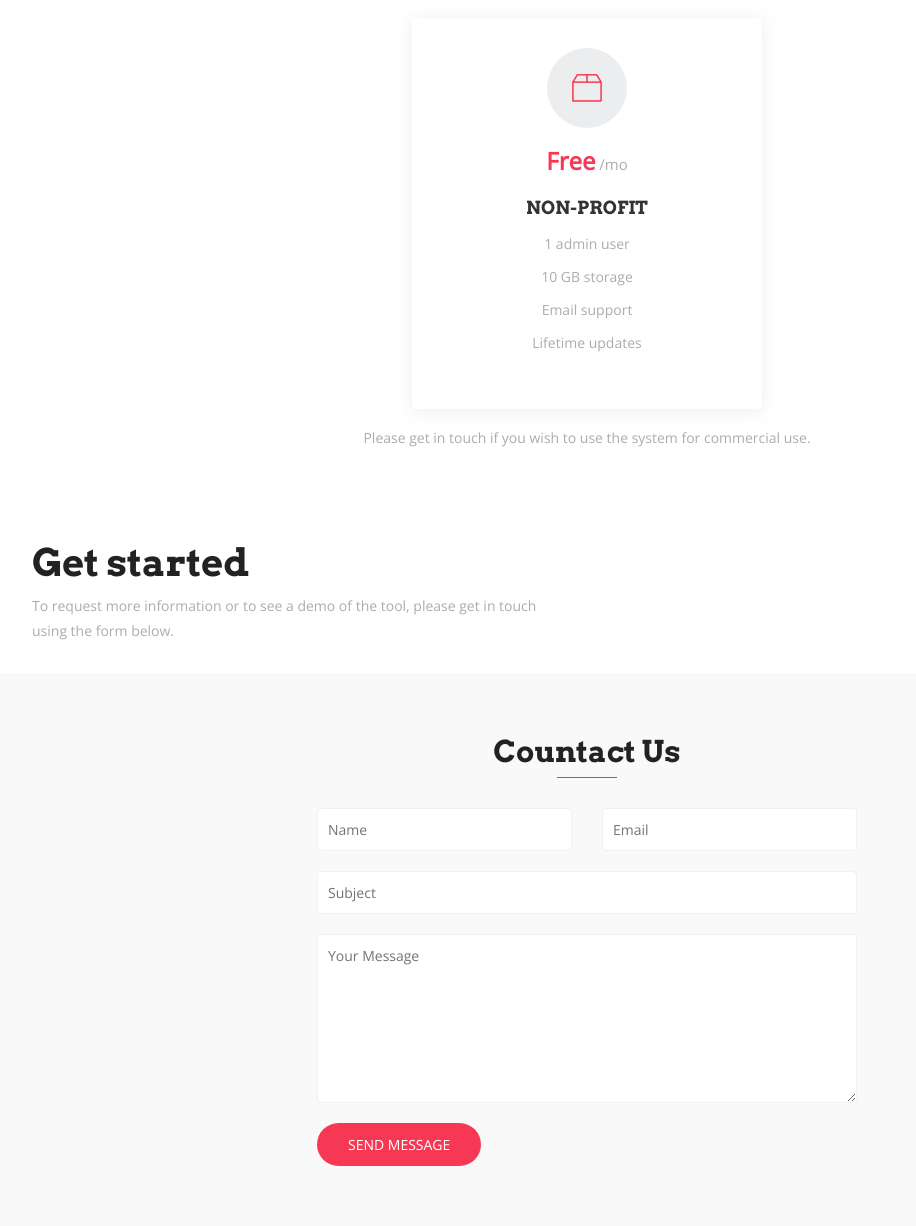
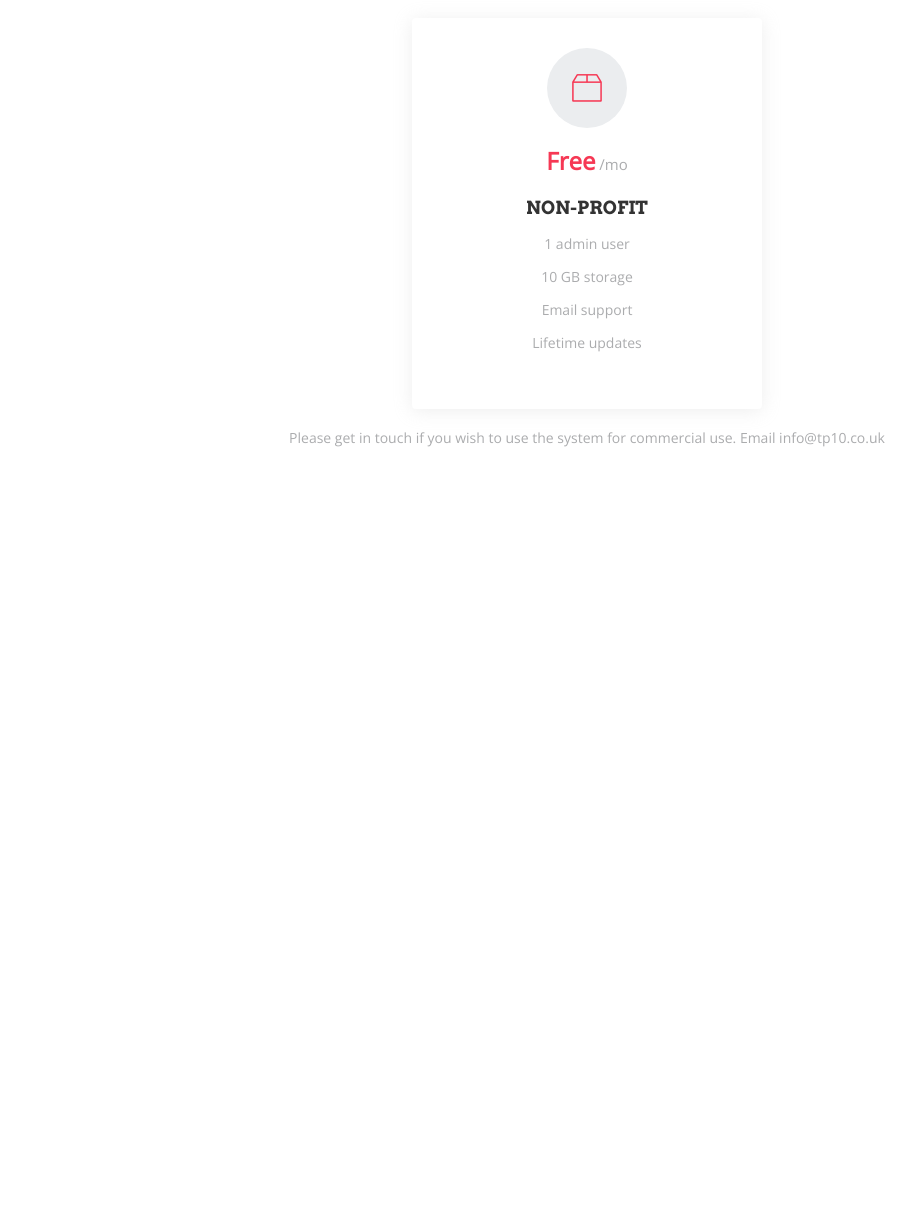
Before and after one commit to tp10/VolunteerManager, a plain HTML site: page index.html in a window 1280 px wide. Shown: the part 2276-3502 px from the top of the page, without its empty margins (53-969 px from the left). After the commit the page ends 2786 px from the top, so only its background shows below. Drawn offline with nearby package versions, Linux system fonts and the light colour scheme; files whose address does not match are found by name.

Commit message:
Remove form

```diff
--- a/index.html
+++ b/index.html
@@ -244,81 +244,15 @@
               </ul>
             </div>
           </div>
-        <div class="col-md-12"><p>Please get in touch if you wish to use the system for commercial use.</p></div>
+        <div class="col-md-12"><p>Please get in touch if you wish to use the system for commercial use. Email info@tp10.co.uk</p></div>
         </div>
       </div>
     </section>
     <!-- Pricing Table Section End -->
 
 
-    <!-- Call To Action Section Start -->
-    <section id="cta" class="section-padding">
-      <div class="container">
-        <div class="row">
-          <div class="col-lg-6 col-md-6 col-xs-12 wow fadeInLeft" data-wow-delay="0.3s">
-            <div class="cta-text">
-              <h4>Get started</h4>
-              <p>To request more information or to see a demo of the tool, please get in touch using the form below.</p>
-            </div>
-          </div>
-          <div class="col-lg-6 col-md-6 col-xs-12 text-right wow fadeInRight" data-wow-delay="0.3s">
 
-          </div>
-        </div>
-      </div>
-    </section>
-    <!-- Call To Action Section Start -->
 
-    <!-- Contact Section Start -->
-    <section id="contact" class="section-padding bg-gray">
-      <div class="container">
-        <div class="section-header text-center">
-          <h2 class="section-title wow fadeInDown" data-wow-delay="0.3s">Countact Us</h2>
-          <div class="shape wow fadeInDown" data-wow-delay="0.3s"></div>
-        </div>
-        <div class="row contact-form-area wow fadeInUp" data-wow-delay="0.3s">
-          <div class="col-lg-6 offset-lg-3 col-md-12 col-sm-12 ">
-            <div class="contact-block">
-              <form id="contactForm">
-                <div class="row">
-                  <div class="col-md-6">
-                    <div class="form-group">
-                      <input type="text" class="form-control" id="name" name="name" placeholder="Name" required data-error="Please enter your name">
-                      <div class="help-block with-errors"></div>
-                    </div>
-                  </div>
-                  <div class="col-md-6">
-                    <div class="form-group">
-                      <input type="text" placeholder="Email" id="email" class="form-control" name="email" required data-error="Please enter your email">
-                      <div class="help-block with-errors"></div>
-                    </div>
-                  </div>
-                   <div class="col-md-12">
-                    <div class="form-group">
-                      <input type="text" placeholder="Subject" id="msg_subject" class="form-control" required data-error="Please enter your subject">
-                      <div class="help-block with-errors"></div>
-                    </div>
-                  </div>
-                  <div class="col-md-12">
-                    <div class="form-group">
-                      <textarea class="form-control" id="message" placeholder="Your Message" rows="7" data-error="Write your message" required></textarea>
-                      <div class="help-block with-errors"></div>
-                    </div>
-                    <div class="submit-button text-left">
-                      <button class="btn btn-common" id="form-submit" type="submit">Send Message</button>
-                      <div id="msgSubmit" class="h3 text-center hidden"></div>
-                      <div class="clearfix"></div>
-                    </div>
-                  </div>
-                </div>
-              </form>
-            </div>
-          </div>
-
-        </div>
-      </div>
-    </section>
-    <!-- Contact Section End -->
 
 
     <!-- Go to Top Link -->
```
